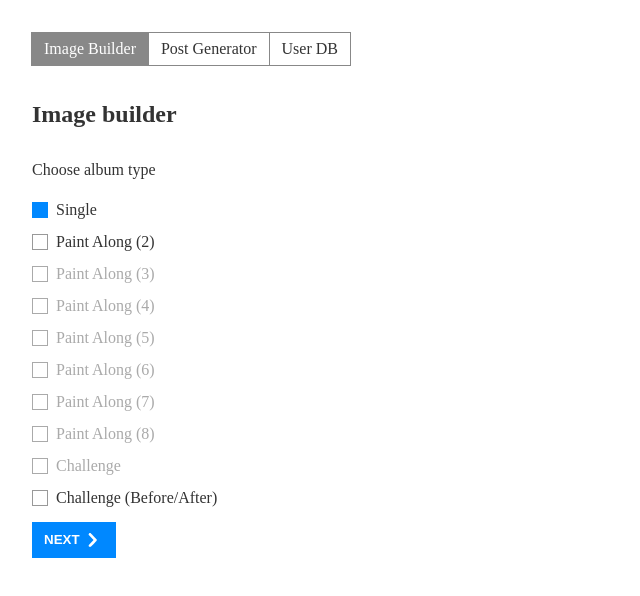
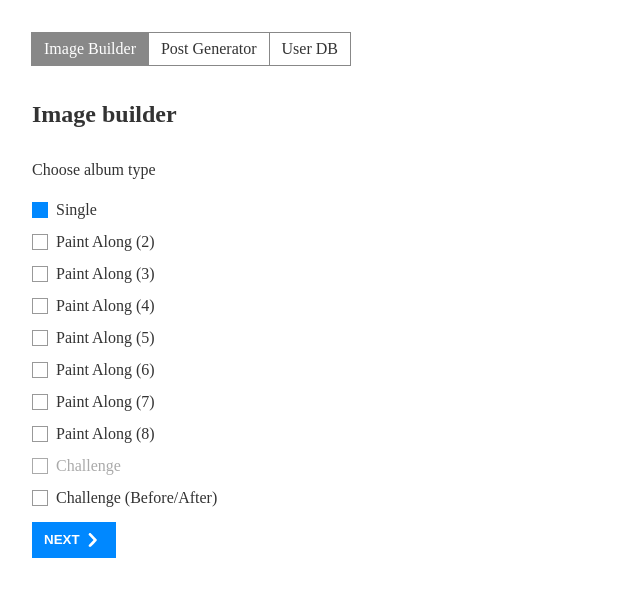
Before and after one commit to minipainting-discord/instagram-tools, a React (Create React App) app: page / in a window 1280 px wide. Shown: the top 596 px of the page, without its empty margins (0-640 px from the left). Built offline with nearby package versions, Linux system fonts and the light colour scheme.

Commit message:
Add missing paint along templates

```diff
--- a/src/ImageBuilder.js
+++ b/src/ImageBuilder.js
@@ -1,5 +1,6 @@
 import React from "react"
 import ReactCrop from "react-image-crop"
+import throttle from "lodash/throttle"
 
 import OVERLAYS from "./overlays"
 
@@ -28,6 +29,8 @@ const POST_TYPE = {
     name: "Paint Along (2)",
     required: 2,
     outputs: 3,
+    recropW: 1 / 2,
+    recropX: 1 / 4,
     imgW: 285,
     imgH: 513,
     positions: [{ x: 14, y: 17 }, { x: 315, y: 17 }],
@@ -37,42 +40,101 @@ const POST_TYPE = {
     name: "Paint Along (3)",
     required: 3,
     outputs: 4,
-    disabled: true,
+    recropW: 1 / 3,
+    recropX: 1 / 3,
+    imgW: 184,
+    imgH: 513,
+    positions: [{ x: 14, y: 17 }, { x: 215, y: 17 }, { x: 416, y: 17 }],
   },
   PAINT_ALONG_4: {
     family: "paint-along",
     name: "Paint Along (4)",
     required: 4,
     outputs: 5,
-    disabled: true,
+    recropW: 1,
+    recropX: 0,
+    imgW: 285,
+    imgH: 250,
+    positions: [
+      { x: 14, y: 17 },
+      { x: 315, y: 17 },
+      { x: 14, y: 282 },
+      { x: 315, y: 282 },
+    ],
   },
   PAINT_ALONG_5: {
     family: "paint-along",
     name: "Paint Along (5)",
     required: 5,
     outputs: 6,
-    disabled: true,
+    recropW: 4 / 6,
+    recropX: 1 / 6,
+    imgW: 184,
+    imgH: 250,
+    positions: [
+      { x: 14, y: 17 },
+      { x: 215, y: 17 },
+      { x: 416, y: 17 },
+      { x: 14, y: 282 },
+      { x: 215, y: 282 },
+    ],
   },
   PAINT_ALONG_6: {
     family: "paint-along",
     name: "Paint Along (6)",
     required: 6,
     outputs: 7,
-    disabled: true,
+    recropW: 4 / 6,
+    recropX: 1 / 6,
+    imgW: 184,
+    imgH: 250,
+    positions: [
+      { x: 14, y: 17 },
+      { x: 215, y: 17 },
+      { x: 416, y: 17 },
+      { x: 14, y: 282 },
+      { x: 215, y: 282 },
+      { x: 416, y: 282 },
+    ],
   },
   PAINT_ALONG_7: {
     family: "paint-along",
     name: "Paint Along (7)",
     required: 7,
     outputs: 8,
-    disabled: true,
+    recropW: 1 / 2,
+    recropX: 1 / 4,
+    imgW: 135,
+    imgH: 251,
+    positions: [
+      { x: 14, y: 17 },
+      { x: 166, y: 17 },
+      { x: 317, y: 17 },
+      { x: 467, y: 17 },
+      { x: 14, y: 282 },
+      { x: 166, y: 282 },
+      { x: 467, y: 282 },
+    ],
   },
   PAINT_ALONG_8: {
     family: "paint-along",
     name: "Paint Along (8)",
     required: 8,
     outputs: 9,
-    disabled: true,
+    recropW: 1 / 2,
+    recropX: 1 / 4,
+    imgW: 135,
+    imgH: 251,
+    positions: [
+      { x: 14, y: 17 },
+      { x: 166, y: 17 },
+      { x: 317, y: 17 },
+      { x: 467, y: 17 },
+      { x: 14, y: 282 },
+      { x: 166, y: 282 },
+      { x: 467, y: 282 },
+      { x: 467, y: 282 },
+    ],
   },
   CHALLENGE: {
     name: "Challenge",
@@ -103,6 +165,17 @@ class ImageBuilder extends React.Component {
     crops: [],
     canvases: [],
   }
+
+  // constructor(props) {
+  //   super(props)
+  //   const img1 = { file: "", dataURL: "" }
+  //   const img2 = { file: "", dataURL: "" }
+  //   const images = [img1, img2]
+  //
+  //   this.state.images = images
+  //   this.state.crops = images.map(image => ({ aspect: 1 / 1 }))
+  //   this.state.canvases = Array.from({ length: 3 }, () => React.createRef())
+  // }
 
   onSetStep = step => () =>
     this.setState({ step }, () => this.topRef.current.scrollIntoView())
@@ -139,12 +212,13 @@ class ImageBuilder extends React.Component {
     })
   }
 
-  onUpdateCrop = index => crop =>
+  onUpdateCrop = index => crop => {
     this.setState(prevState => {
       const newCrops = prevState.crops.slice()
       newCrops[index] = crop
       return { crops: newCrops }
     })
+  }
 
   topRef = React.createRef()
 
@@ -153,6 +227,10 @@ class ImageBuilder extends React.Component {
       return
     }
 
+    this.redraw()
+  }
+
+  redraw = throttle(async () => {
     const { postType: postTypeKey, images, crops, canvases } = this.state
     const postType = POST_TYPE[postTypeKey]
 
@@ -163,7 +241,7 @@ class ImageBuilder extends React.Component {
     } else if (PAINT_ALONG_POST_TYPES.includes(postType)) {
       await drawPaintAlongImages(postType, images, crops, canvases)
     }
-  }
+  }, 100)
 
   render() {
     const { step, postType, uploads, images, crops, canvases } = this.state
@@ -376,15 +454,13 @@ async function drawPaintAlongImages(postType, images, crops, canvases) {
       "paintAlong1",
       canvases[index + 1].current,
     )
-
-    return image
   })
 
   await drawPaintAlongCover(postType, images, crops, canvases[0].current)
 }
 
 async function drawPaintAlongCover(postType, images, crops, canvas) {
-  const { required, imgW, imgH, positions } = postType
+  const { required, recropW, recropX, imgW, imgH, positions } = postType
   const overlay = `paintAlong${required}`
   const ctx = canvas.getContext("2d")
 
@@ -394,12 +470,10 @@ async function drawPaintAlongCover(postType, images, crops, canvas) {
     const pos = positions[index]
     const newCrop = {
       ...crop,
-      width: imgW * (crop.height / imgH),
-      x: crop.x + (imgW / 2) * (crop.height / imgH),
+      width: crop.width * recropW,
+      x: crop.x + crop.width * recropX,
     }
 
-    switch (postType) {
-      case POST_TYPE.PAINT_ALONG_2:
     ctx.drawImage(
       image,
       newCrop.x * image.scaleX,
@@ -411,10 +485,6 @@ async function drawPaintAlongCover(postType, images, crops, canvas) {
       imgW,
       imgH,
     )
-        break
-      default:
-        console.log("other")
-    }
   })
 
   await drawOverlay(overlay, canvas)
--- a/src/styles.css.js
+++ b/src/styles.css.js
@@ -3,6 +3,7 @@ import styled from "@emotion/styled/macro"
 
 const c = {
   blue: "#08f",
+  lightblue: "#0af",
 }
 
 const noSpacing = css`
@@ -22,6 +23,10 @@ const button = css`
 
   &:disabled {
     background-color: #888;
+  }
+
+  &:focus {
+    background-color: ${c.lightblue};
   }
 `
 
```
Lines whose indentation alone changed are shown as unchanged.
